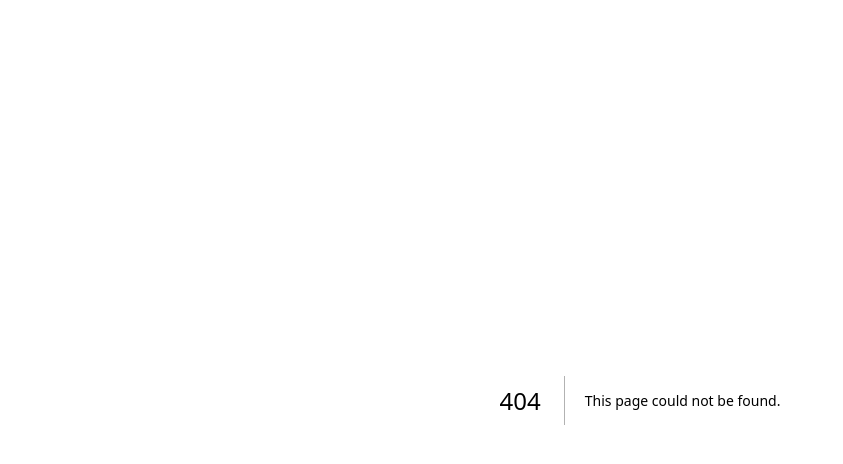
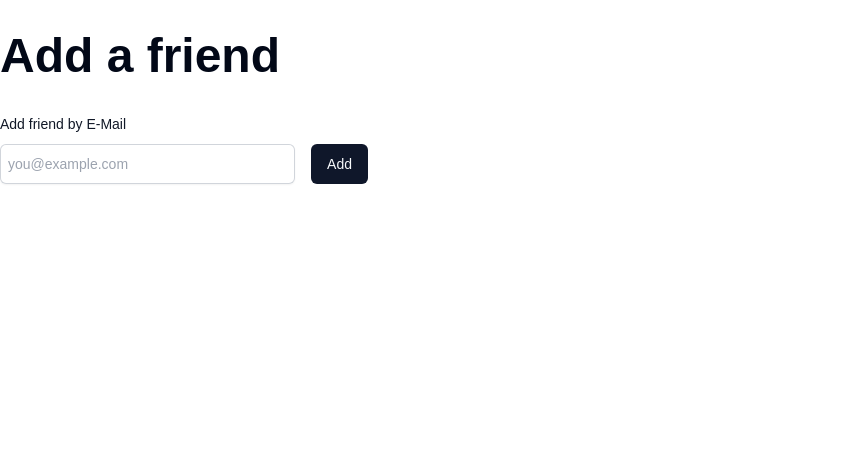
Before and after one commit to UdayPandey01/chattr, a Next.js app: page /dashboard/add in a window 1280 px wide. Before the commit this address had no page. Shown: the top 464 px of the page, without its empty margins (0-843 px from the left). Built offline with nearby package versions, Linux system fonts and the light colour scheme.

Commit message:
AddFriend

```diff
--- /dev/null
+++ b/app/(dashboard)/dashboard/add/page.tsx
@@ -0,0 +1,13 @@
+import AddFriendButton from '@/components/AddFriendButton'
+import React from 'react'
+
+const page = () => {
+  return (
+    <main className='pt-8'>
+        <h1 className='font-bold text-5xl mb-8'>Add a friend</h1>
+        <AddFriendButton/>
+    </main>
+  )
+}
+
+export default page
--- /dev/null
+++ b/app/(dashboard)/dashboard/page.tsx
@@ -0,0 +1,12 @@
+import { authOptions } from "@/lib/auth";
+import { getServerSession } from "next-auth";
+
+const page = async({}) => {
+    const sesssion = await getServerSession(authOptions)
+
+    return (
+        <pre>{JSON.stringify(sesssion)}</pre>
+    )
+}
+
+export default page
--- a/app/dashboard/page.tsx
+++ /dev/null
@@ -1,12 +0,0 @@
-import { Button } from "@/components/ui/button";
-import { FC } from "react";
-
-interface PageProps {}
-
-const page : FC<PageProps> = ({}) => {
-    return (
-        <Button>Hello</Button>
-    )
-}
-
-export default page
--- a/app/login/page.tsx
+++ b/app/login/page.tsx
@@ -14,7 +14,7 @@
         await signIn('google')
     } catch (error) {
         console.error(error)
-        toast.error('Something went wronng eith your login')
+        toast.error('Something went wronng with your login')
     }finally{
         setIsLoading(false)
     }
--- /dev/null
+++ b/components/AddFriendButton.tsx
@@ -0,0 +1,78 @@
+"use client";
+
+import React, { useState } from "react";
+import { Button } from "./ui/button";
+import { addFriendValidator } from "@/lib/validations/add-friend";
+import axios, { AxiosError } from "axios";
+import { z } from "zod";
+import { useForm } from "react-hook-form";
+import { zodResolver } from "@hookform/resolvers/zod";
+
+type FormData = z.infer<typeof addFriendValidator>;
+
+const AddFriendButton = () => {
+  const [showSuccessState, setShowSuccessState] = useState<boolean>(false);
+
+  const {
+    register,
+    handleSubmit,
+    setError,
+    formState: { errors },
+  } = useForm<FormData>({
+    resolver: zodResolver(addFriendValidator),
+  });
+
+  const addFriend = async (email: string) => {
+    try {
+      const validatedEmail = addFriendValidator.parse({ email });
+
+      await axios.post("/api/friends/add", {
+        email: validatedEmail,
+      });
+
+      setShowSuccessState(true);
+    } catch (error) {
+      if (error instanceof z.ZodError) {
+        setError("email", { message: error.message });
+        return;
+      }
+
+      if (error instanceof AxiosError) {
+        setError("email", { message: error.response?.data });
+        return;
+      }
+
+      setError("email", { message: "Something went wrong." });
+    }
+  };
+
+  const onSubmit = (data: FormData) => {
+    addFriend(data.email);
+  };
+
+  return (
+    <form onSubmit={handleSubmit(onSubmit)} className="max-w-sm">
+      <label
+        htmlFor="email"
+        className="block text-sm font-medium leading-6 text-gray-900"
+      >
+        Add friend by E-Mail
+      </label>
+      <div className="mt-2 flex gap-4">
+        <input
+          {...register("email")}
+          type="text"
+          className="block w-full rounded-md border-0 py-1.5 text-gray-900 shadow-sm ring-1 ring-inset ring-gray-300 placeholder:text-gray-400 focus:ring-2  focus:ring-inset focus:ring-indigo-600 sm:text-sm sm:leading-6 pl-2"
+          placeholder="you@example.com"
+        />
+        <Button>Add</Button>
+        <p className="mt-1 text-sm text-red-600">{errors.email?.message}</p>
+        {showSuccessState ? (
+          <p className="mt-1 text-sm text-red-600">Friend request sent!</p>
+        ) : null}
+      </div>
+    </form>
+  );
+};
+
+export default AddFriendButton;
--- /dev/null
+++ b/lib/validations/add-friend.ts
@@ -0,0 +1,6 @@
+import {z} from "zod"
+
+export const addFriendValidator = z.object({
+    email : z.string().email(),
+
+})
```
Also changed, not shown: package.json (+6 -1 lines), 1 other file (tests, documents, lock files or other folders).
